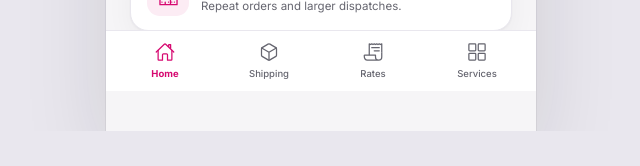
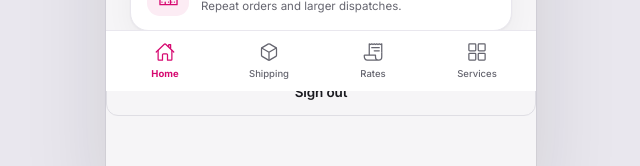
Before and after one commit to Beembo3/Smokiazo.tech, a Next.js app: page / in a window 1280 px wide. Shown: the part 709-875 px from the top of the page, without its empty margins (319-959 px from the left). Before the commit the page ends 840 px from the top, so only its background shows below. Built offline with nearby package versions, Linux system fonts and the light colour scheme.

Commit message:
Add Sign out button at bottom of home page; import useSession

```diff
--- a/app/page.tsx
+++ b/app/page.tsx
@@ -13,6 +13,7 @@ import {
   SectionHead,
 } from "@/components/ui";
 import { HOME_SERVICES } from "@/lib/demo";
+import { useSession } from "@/lib/use-session";
 
 export default function HomePage() {
   return (
@@ -80,6 +81,11 @@ export default function HomePage() {
             Confirm final rates and availability with the branch.
           </p>
         </section>
+        <div className="full-button mt-12" style={{ textAlign: "center" }}>
+          <Button variant="outline" onClick={() => router.push("/login")}>
+            Sign out
+          </Button>
+        </div>
       </main>
     </PageShell>
   );
```
